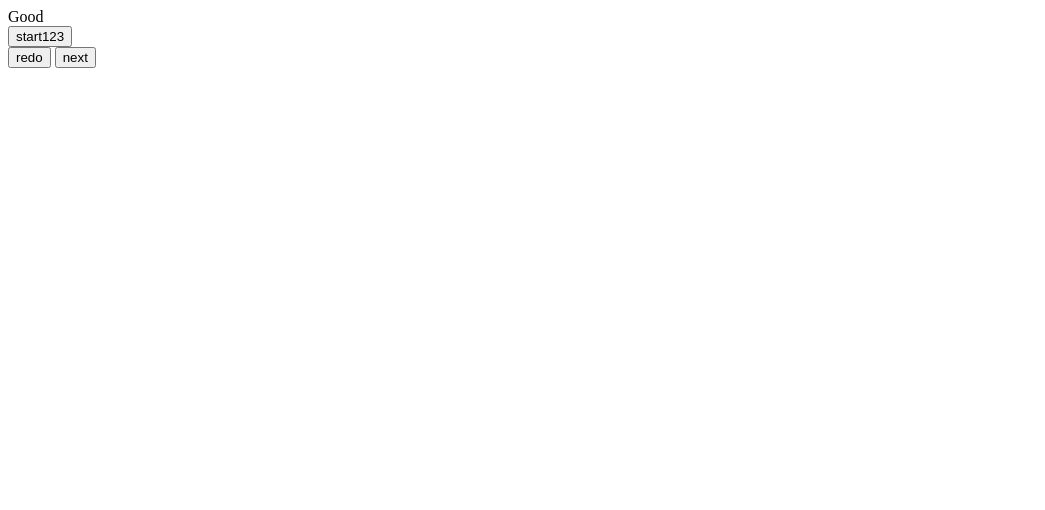
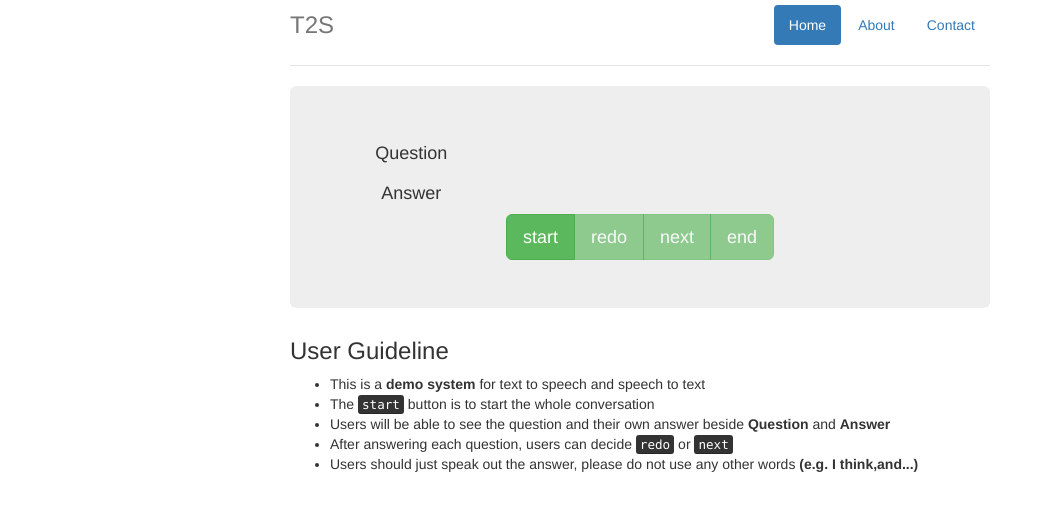
Before and after one commit to GaryYufei/TS2, a plain HTML site: page index.html in a window 1280 px wide. Shown: the whole page, without its empty margins (0-1045 px from the left). Drawn offline with nearby package versions, Linux system fonts and the light colour scheme.

Commit message:
add more button and UI

```diff
--- a/index.html
+++ b/index.html
@@ -3,6 +3,7 @@
 <head>
 	<meta charset="UTF-8">
 	<title>TS2</title>
+	<link rel="stylesheet" href="https://maxcdn.bootstrapcdn.com/bootstrap/3.3.4/css/bootstrap.min.css">
 	<script src="https://code.jquery.com/jquery-1.9.1.min.js"></script>
 	<script src="static/js/index.js"></script>
 </head>
@@ -11,11 +12,54 @@
 
 		<div id="audio"></div>
 
-		<button id="start">start123</button>
+		<div class="container" style="max-width:700px;padding:0px;margin-top:5px;">
+			<div class="clearfix" style="padding-bottom: 20px;border-bottom: 1px solid #e5e5e5;">
+		        <nav>
+		          <ul class="nav nav-pills pull-right">
+		            <li role="presentation" class="active"><a href="#">Home</a></li>
+		            <li role="presentation"><a href="#">About</a></li>
+		            <li role="presentation"><a href="#">Contact</a></li>
+		          </ul>
+		        </nav>
+		        <h3 class="text-muted" style="margin-top: 0;margin-bottom: 0;line-height: 40px;">T2S</h3>
+		    </div>
 
-		<div id="question"></div>
-		<div id="answer"></div>
-		<button id="redo">redo</button>
-		<button id="next">next</button>
+			<div class="jumbotron" style="margin-top:20px;text-align:center;">
+				<div class="row">
+					<div class="col-md-3">
+						<h4>Question</h4>
+					</div>
+					<div class="col-md-9">
+						<div id="question" style="min-height:30px; font-size:25px;"></div>
+					</div>
+				</div>
+				<div class="row">
+					<div class="col-md-3">
+						<h4>Answer</h4>
+					</div>
+					<div class="col-md-9">
+						<div id="answer" style="min-height:30px; font-size:25px;"></div>
+					</div>
+				</div>
+				<div class="btn-group" role="group" style="margin:auto;">
+					<button class="btn btn-lg btn-success" id="start">start</button>
+					<button class="btn btn-lg btn-success" id="redo" disabled="disabled">redo</button>
+					<button class="btn btn-lg btn-success" id="next" disabled="disabled">next</button>
+					<button class="btn btn-lg btn-success" id="end" disabled="disabled">end</button>
+				</div>
+			</div>
+
+			<div>
+				<h3>User Guideline</h3>
+				<ul>
+					<li>This is a <Strong>demo system</strong> for text to speech and speech to text</li>
+					<li>The <kbd>start</kbd> button is to start the whole conversation</li>
+					<li>Users will be able to see the question and their own answer beside <Strong>Question</strong> and <Strong>Answer</strong></li>
+					<li>After answering each question, users can decide <kbd>redo</kbd> or <kbd>next</kbd> </li>
+					<li>Users should just speak out the answer, please do not use any other words <strong>(e.g. I think,and...)</strong></li>
+				</ul>
+			</div>
+		</div>
+
 	</body>
 </html>
--- a/static/js/index.js
+++ b/static/js/index.js
@@ -3,8 +3,6 @@ $(document).ready(function() {
 	if ((!('webkitSpeechRecognition' in window)) || (!('webkitSpeechRecognition' in window))) {
 		$("#status").text("please use Google chrome");
 		return;
-	} else {
-		$("#status").text("Good");
 	}
 
 
@@ -26,6 +24,7 @@ $(document).ready(function() {
 	var current_concepts;
 	var current_question;
 	var next_event;
+	var waitingSpeech;
 
 	function ask(words, recog, e) {
 		current_question = words;
@@ -39,6 +38,8 @@ $(document).ready(function() {
 			}
 			if(w.length > 0) {
 				$("#answer").text(w);
+				$("#redo").removeAttr('disabled');
+				$("#next").removeAttr('disabled');
 			}
 		};
 		var u1 = new SpeechSynthesisUtterance(words);
@@ -51,9 +52,9 @@ $(document).ready(function() {
         u1.onend = function(event) {
         	recognition.lang = 0;
 			recognition.start();
-			setTimeout(function() {
-				recognition.stop();
-			}, 5000);
+			waitingSpeech = setTimeout(function() {
+								recognition.stop();
+							}, 5000);
         };
         speechSynthesis.speak(u1);
         $("#question").text(words);
@@ -61,12 +62,17 @@ $(document).ready(function() {
 
 	$("#next").click(function(e){
 		var answer = $("#answer").text();
+		$("#answer").text("");
 		$(window).trigger(next_event, {"answer":answer});
+		$("#redo").attr('disabled','disabled');
+		$("#next").attr('disabled','disabled');
 	});
 
 	$("#redo").click(function(e){
 		$("#answer").text("");
 		ask(current_question, recognition, next_event);
+		$("#redo").attr('disabled','disabled');
+		$("#next").attr('disabled','disabled');
 	});
 
 	function ask_concept(recog) {
@@ -109,7 +115,22 @@ $(document).ready(function() {
 		}
 	});
 
+	$("#end").click(function(event){
+		domain_name = "";
+		queue = [];
+		init_concepts = "";
+		current_concepts = "";
+		current_question = "";
+		next_event = "";
+		$("#answer").text("");
+		$("#question").text("");
+		clearTimeout(waitingSpeech);
+		recognition.stop();
+	});
+
 	$("#start").click(function(event) {
 		ask("what would you like to work on",recognition, events.domainAnswerEvent);
+		$("#end").removeAttr('disabled');
+
 	});
 });
```
